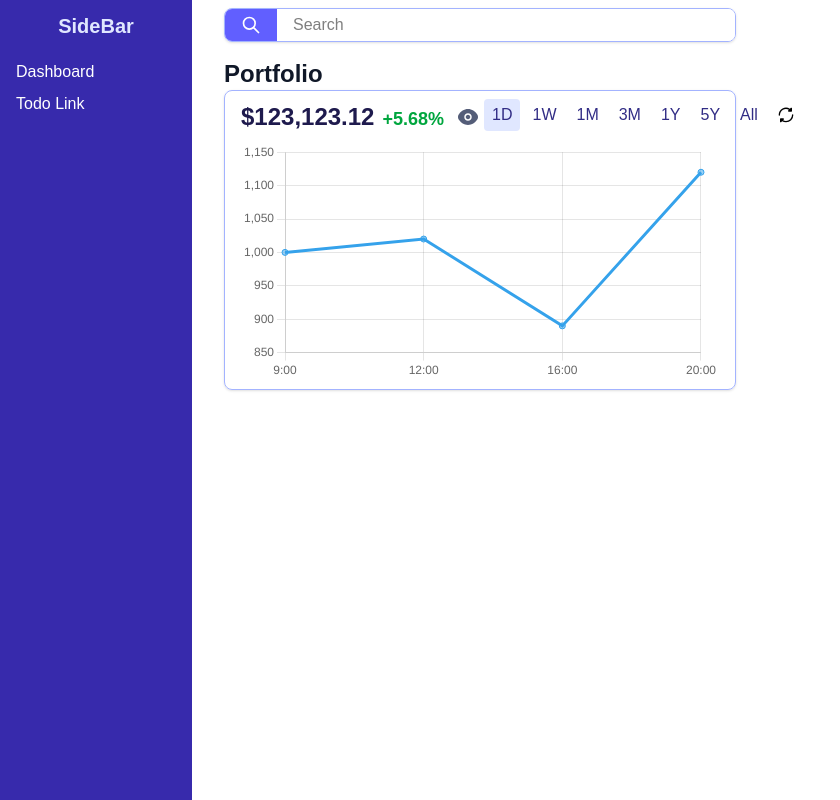
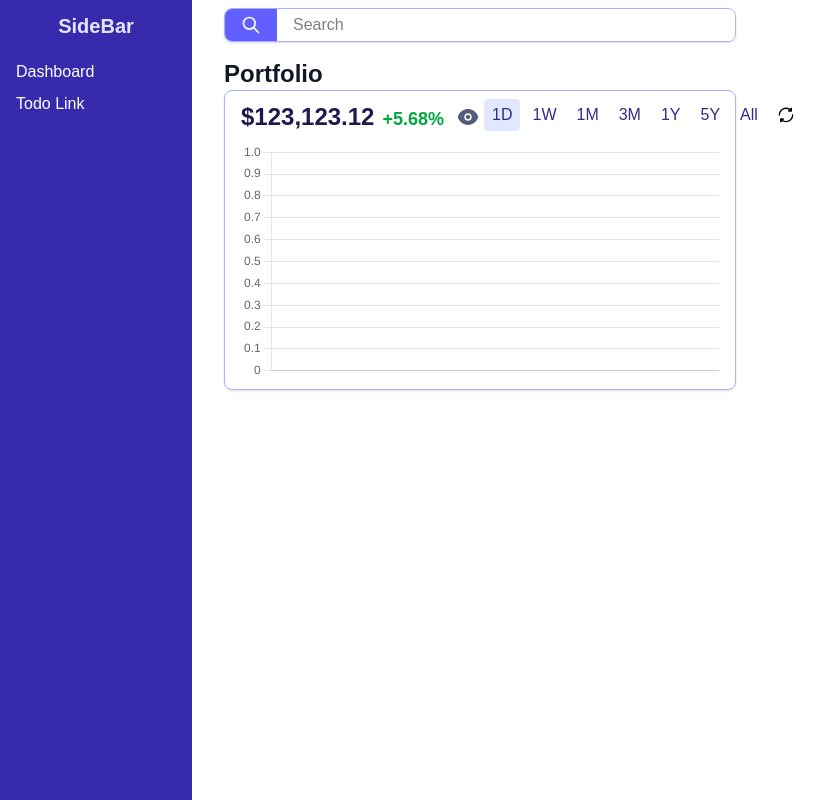
Before and after one commit to Rha02/symfonia, a Next.js app: page /dashboard in a window 1280 px wide. Shown: the whole page, without its empty margins (0-840 px from the left). Built offline with nearby package versions, Linux system fonts and the light colour scheme.

Commit message:
Trendline UI + API call

```diff
--- a/src/app/dashboard/page.tsx
+++ b/src/app/dashboard/page.tsx
@@ -12,7 +12,7 @@ export default function Dashboard() {
             <h1 className="text-2xl font-semibold text-gray-900">
                 Portfolio
             </h1>
-            <PortfolioTrend />
+            <PortfolioTrend coords={[]} />
         </div>
     )
 }
--- a/src/app/stocks/[symbol]/page.tsx
+++ b/src/app/stocks/[symbol]/page.tsx
@@ -1,6 +1,6 @@
 import PortfolioTrend from "@/components/PortfolioTrend";
 import SearchBar from "@/components/SearchBar";
-import { Stock } from "@/models";
+import { Stock, StockTrendCoord, TrendCoord } from "@/models";
 import { Metadata } from "next";
 
 export const metadata: Metadata = {
@@ -16,8 +16,41 @@ export default async function StockPage(props: StockPageProps) {
     const { symbol } = await props.params
 
     const host = process.env.SYMFONIA_BACKEND!
-    const res = await fetch(host + `/stocks/${symbol}`)
-    const data: Stock = await res.json()
+    const stockPromise: Promise<Stock> = fetch(host + `/stocks/${symbol}`).then(async res => {
+        return await res.json()
+    })
+
+    const LIMIT = 500;
+
+    const TIMEFRAME_MINUTES = Math.ceil((24 * 60) / LIMIT);
+    const TIMEFRAME = `${TIMEFRAME_MINUTES}T`;
+
+    const now = new Date()
+    const oneDayAgo = new Date(now.getTime() - 24 * 60 * 60 * 1000)
+
+    const msPerFrame = TIMEFRAME_MINUTES * 60 * 1000;
+    const flooredMs = Math.floor(oneDayAgo.getTime() / msPerFrame) * msPerFrame
+    const start = new Date(flooredMs).toISOString().replace(/\.\d{3}Z$/, "Z");
+
+    const params = new URLSearchParams({
+        timeframe: TIMEFRAME,
+        start: start,
+        limit: "500"
+    })
+
+    const stockTrendPromise: Promise<StockTrendCoord[]> = fetch(host + `/stocks/${symbol}/trend?${params.toString()}`).then(async res => {
+        return await res.json()
+    })
+
+    const stock = await stockPromise;
+    const stockTrend = await stockTrendPromise;
+
+    const coords: TrendCoord[] = stockTrend.map(st => {
+        return {
+            value: st.vw,
+            timestamp: st.t
+        }
+    })
 
     return (
         <div>
@@ -28,10 +61,10 @@ export default async function StockPage(props: StockPageProps) {
                         {symbol}
                     </h1>
                     <p className="text-lg text-gray-600">
-                        {data.name}
+                        {stock.name}
                     </p>
                 </div>
-                <PortfolioTrend />
+                <PortfolioTrend coords={coords} />
             </div>
         </div>
     )
--- a/src/components/PortfolioTrend.tsx
+++ b/src/components/PortfolioTrend.tsx
@@ -11,6 +11,7 @@ import {
     Legend,
 } from 'chart.js';
 import { Eye, Reload } from '@/components/icons'
+import { TrendCoord } from '@/models';
 
 ChartJS.register(
     CategoryScale,
@@ -22,7 +23,11 @@ ChartJS.register(
     Legend
 );
 
-export default function PortfolioTrend() {
+type PortfolioTrendProps = {
+    coords: TrendCoord[]
+}
+
+export default function PortfolioTrend(props: PortfolioTrendProps) {
     const options = {
         responsive: true,
         plugins: {
@@ -30,16 +35,40 @@ export default function PortfolioTrend() {
                 display: false
             }
         },
+        scales: {
+            x: {
+                ticks: {
+                    maxTicksLimit: 5,
+                    callback: (value: string | number, idx: number) => {
+                        if (idx < 30) {
+                            return null
+                        }
+
+                        const date = new Date(labels[Number(value)])
+                        return date.toLocaleTimeString([], {
+                            hour: '2-digit',
+                            minute: '2-digit',
+                            hour12: false
+                        })
+                    }
+                }
+            }
+        }
     };
 
+    const coords = props.coords
+    const labels = coords.map(coord => coord.timestamp)
+    const values = coords.map(coord => coord.value)
+
     const data = {
-        labels: ['9:00', '12:00', '16:00', '20:00'],
+        labels: labels,
         datasets: [
             {
                 label: 'My Dataset',
-                data: [1000, 1020, 890, 1120],
+                data: values,
                 borderColor: 'rgb(53, 162, 235)',
-                backgroundColor: 'rgba(53, 162, 235, 0.5)'
+                backgroundColor: 'rgba(53, 162, 235, 0.5)',
+                pointRadius: 0
             }
         ]
     }
--- a/src/models/index.ts
+++ b/src/models/index.ts
@@ -9,4 +9,20 @@ type Stock = {
     name: string;
 }
 
-export type { SearchResult, Stock };
+type StockTrendCoord = {
+    t: string;
+    o: number;
+    h: number;
+    l: number;
+    c: number;
+    v: number;
+    n: number;
+    vw: number;
+}
+
+type TrendCoord = {
+    value: number
+    timestamp: string
+}
+
+export type { SearchResult, Stock, StockTrendCoord, TrendCoord };
```
